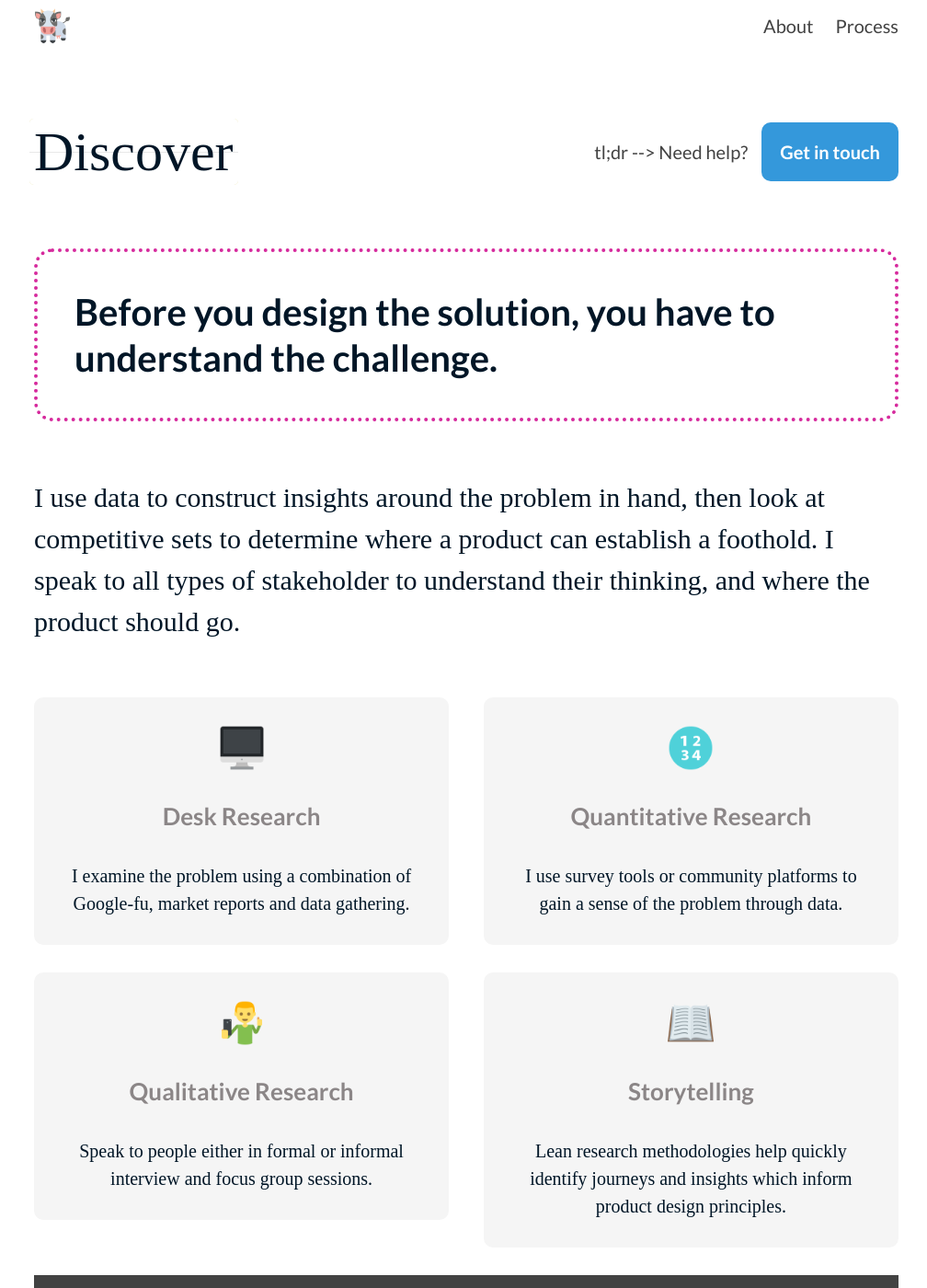
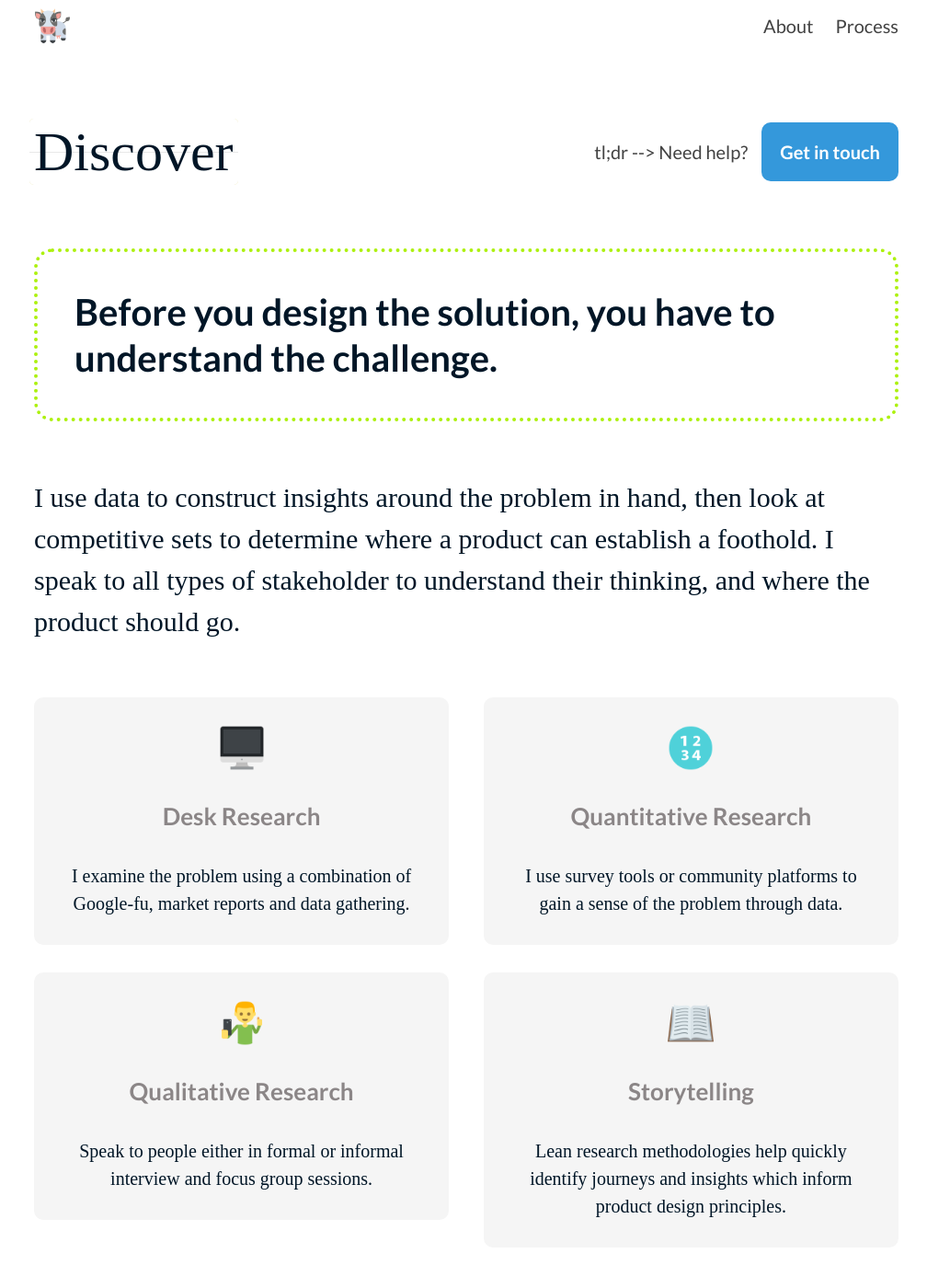
Before and after one commit to jonthebeef/jonthebeef.github.io, a Jekyll site: the page built from _process/discover.md, in a window 1280 px wide and 1400 px high. Shown: the whole window at 92% size, without its empty margins (133-1141 px from the left). Built offline with Jekyll 4.4.1, drawn with Linux system fonts in a browser that asks for light colours; some web fonts are replaced.

Commit message:
process page layout tweak

```diff
--- a/_sass/_layout.scss
+++ b/_sass/_layout.scss
@@ -533,7 +533,7 @@
         margin-bottom: 30px;
         padding: 40px;
         border-radius: 20px;
-        border:4px $pink-color dotted;
+        border:4px $green-color dotted;
         @include media-query($on-palm) {
           padding: 20px;
           font-size: 30px;
@@ -580,7 +580,7 @@
     :nth-child(1) {float:left;}
     :nth-child(2) {float:right;}
     :nth-child(3) {float:left;}
-    :nth-child(4) {float:right;}
+    :nth-child(4) {float:right; margin-bottom: 60px;}
 
     @include media-query($on-palm) {
       :nth-child(1) {float:none;}
--- a/css/main.scss
+++ b/css/main.scss
@@ -27,6 +27,7 @@ $yellow-color:     #F1C40E;
 $red-color:        #C91A1A;
 $pink-color:       #d62a9d;
 $blue-color:       #3498db;
+$green-color:      #ADF10E;
 $blue-color-dark:  darken($blue-color, 8%);
 
 // Width of the content area
```
